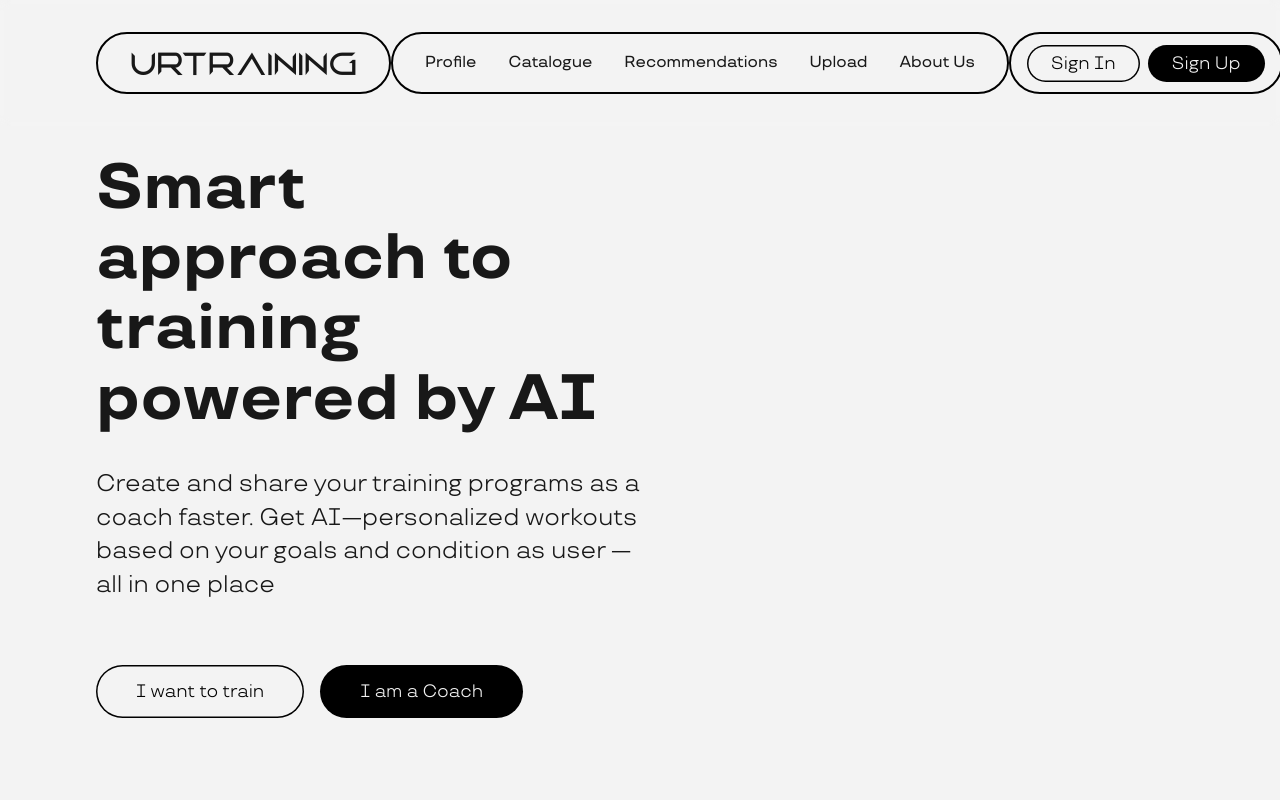
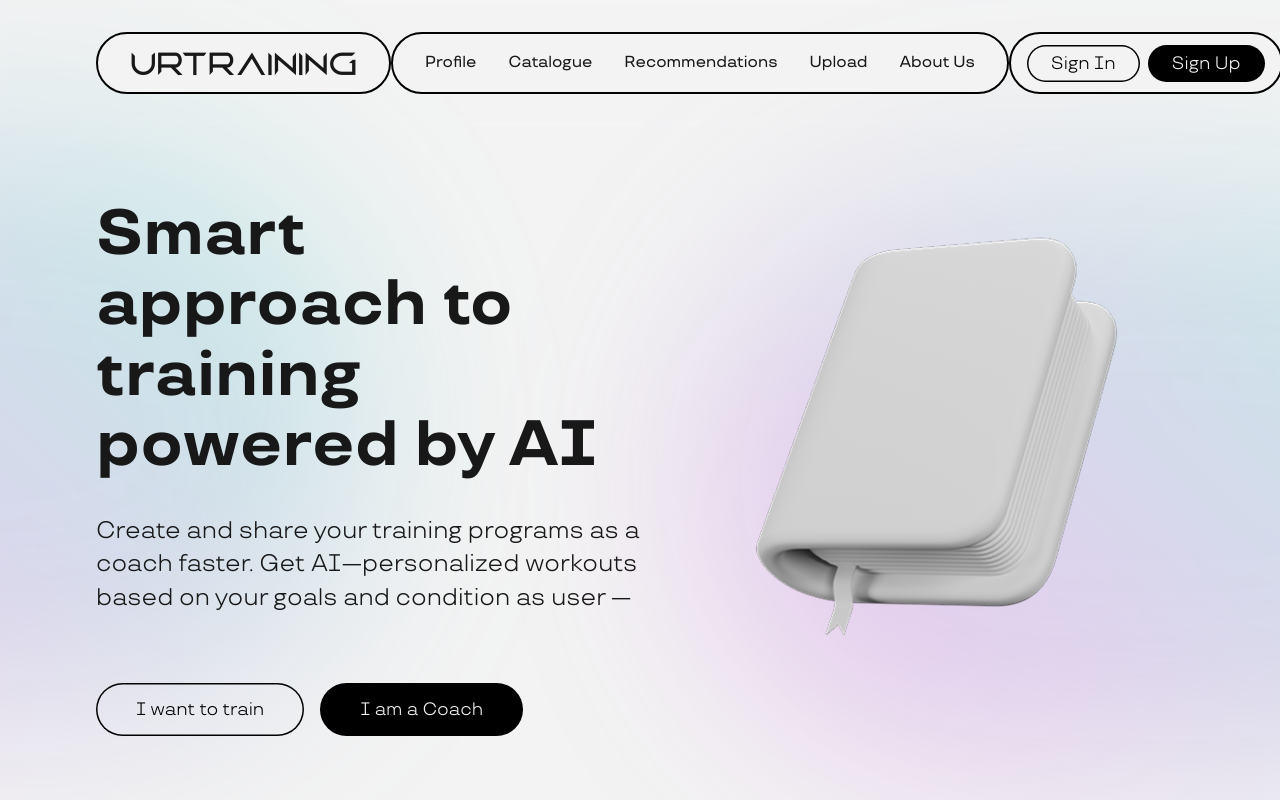
Before and after one commit to IU-Capstone-Project-2025/UrTraining, a React (Vite) app in the folder frontend/: page / in a window 1280 px wide. Built offline with nearby package versions, Linux system fonts and the light colour scheme.

Commit message:
Style improvements, recommendations page template

```diff
--- a/frontend/src/components/App.tsx
+++ b/frontend/src/components/App.tsx
@@ -16,6 +16,7 @@ import ExampleCoursePage from '../pages/ExampleCoursePage';
 import CoursePage from '../pages/CoursePage';
 import { useEffect, useState } from 'react';
 import { AuthContext, type AuthCredentialsTokens } from './context/AuthContext';
+import RecommendationsPage from '../pages/RecommendationsPage';
 
 const queryClient = new QueryClient()
 
@@ -62,7 +63,8 @@ const App = () => {
               <Route path="trainee-begin" element={<TraineeBeginPage />} />
               <Route path="trainer-begin" element={<TrainerBeginPage />} />
               <Route path="survey" element={<SurveyPage />} />
-              <Route path="course/catalogue" element={<CoursesCataloguePage />} />
+              <Route path="catalogue" element={<CoursesCataloguePage />} />
+              <Route path="recommendations" element={<RecommendationsPage />} />
               <Route path="course/example-course" element={<ExampleCoursePage />} />
               <Route path="course/:courseId" element={<CoursePage />} />
             </Route>
--- a/frontend/src/components/Begin.tsx
+++ b/frontend/src/components/Begin.tsx
@@ -17,6 +17,9 @@ const Begin = ({ css_style, button_link, text }: BeginProps) => {
         <div className={"begin basic-page " + css_style}>
             <div className="begin__container">
                 <div className="begin__title">
+                    <div style={{ position: "relative" }}>
+                        <div className="assets__background__gradient" style={{ top: "0", right: "0" }}></div>
+                    </div>
                     <h1>
                         {text.title}
                     </h1>
--- a/frontend/src/components/Navbar.tsx
+++ b/frontend/src/components/Navbar.tsx
@@ -22,10 +22,10 @@ const Navbar = (data: UserProp) => {
           <Link to="/">
             Profile
           </Link>
-          <Link to="/">
+          <Link to="/catalogue">
             Catalogue
           </Link>
-          <Link to="/">
+          <Link to="/recommendations">
             Recommendations
           </Link>
           <Link to="/">
--- /dev/null
+++ b/frontend/src/components/Recommendations.tsx
@@ -0,0 +1,30 @@
+import React from 'react'
+import CourseCard from './CourseCard'
+import { data, Link } from 'react-router-dom'
+import { transformRawCourseData } from '../utils/transformRawCouseData'
+
+const Recommendations = (data: any) => {
+    return (
+        <div className="catalogue basic-page">
+            <div className='catalogue__container'>
+                <h1 className="catalogue__title">
+                    <span style={{ display: 'block' }}>Recommended courses</span>
+                    <span style={{ display: 'block' }}>Specifically for you</span>
+                </h1>
+
+                <div className="catalogue__grid">
+
+                    {data.courses.map((course: any) => (
+                        <Link
+                            to={`/course/${course.id}`} key={course.id}
+                        >
+                            <CourseCard {...transformRawCourseData(course)} />
+                        </Link>
+                    ))}
+                </div>
+            </div>
+        </div>
+    )
+}
+
+export default Recommendations
--- a/frontend/src/components/Sign.tsx
+++ b/frontend/src/components/Sign.tsx
@@ -65,8 +65,8 @@ const Sign = (props: SignProps) => {
                             onClick={handleSubmit}
                         >Let's start!</button>
                     </form>
-                    <div className='signup__form-area__divider'></div>
-                    <div className='signup__form-area__social'>
+                    <div className='signup__form-area__divider' style={{display: "none"}}></div>
+                    <div className='signup__form-area__social' style={{display: "none"}}>
                         {props.social_links.map((social: SocialLink, value: number) => {
                             return (<button key={value} className='btn-basic-white'>
                                 {social.placeholder}
--- a/frontend/src/components/Welcome.tsx
+++ b/frontend/src/components/Welcome.tsx
@@ -1,11 +1,16 @@
 // import React from 'react'
 import { Link } from "react-router-dom";
+import notebook from '../assets/3dicons-notebook-dynamic-clay 1.png'
 import '../css/Welcome.css'
 
 const Welcome = () => {
     return (
         <div className="welcome basic-page">
             <div className='welcome__info'>
+                <div style={{ position: "relative" }}>
+                    <div className="assets__background__gradient" style={{ top: "0", right: "0" }}></div>
+                </div>
+
                 <div className='welcome__info__text'>
                     <h1>
                         Smart approach to training powered by AI
@@ -18,7 +23,7 @@ const Welcome = () => {
                 </div>
                 <div className='welcome__info__buttons'>
                     <Link to={"/trainee-begin"}>
-                        <button className='btn-basic-white'>
+                        <button className='btn-basic-blur'>
                             I want to train
                         </button>
                     </Link>
@@ -29,6 +34,16 @@ const Welcome = () => {
                     </Link>
                 </div>
             </div>
+
+            <div className="welcome__image__container">
+                <div style={{ position: "relative" }}>
+                    <div className="assets__background__gradient" style={{ top: "0", left: "0" }}></div>
+                </div>
+                <img src={notebook} alt="" />
+            </div>
+
+
+
         </div>
     )
 }
--- a/frontend/src/css/App.css
+++ b/frontend/src/css/App.css
@@ -1,5 +1,6 @@
 .btn-basic-black,
-.btn-basic-white {
+.btn-basic-white,
+.btn-basic-blur {
   font-family: TT Travels Regular;
   font-size: 18px;
 
@@ -18,6 +19,22 @@
   color: #F3F3F3;
 }
 
+.btn-basic-white {
+  border: none;
+  box-shadow:inset 0px 0px 0px 1.5px #000;
+
+  background-color: #F3F3F3;
+  color: #000;
+}
+
+.btn-basic-blur {
+  border: none;
+  box-shadow:inset 0px 0px 0px 1.5px #000;
+
+  background-color: #00000000;
+  color: #000;
+}
+
 .radio-basic-black {
   display: flex;
   border: none;
@@ -28,14 +45,6 @@
 
   background-color: #000000;
   color: #F3F3F3;
-}
-
-.btn-basic-white {
-  border: none;
-  box-shadow:inset 0px 0px 0px 1.5px #000;
-
-  background-color: #F3F3F3;
-  color: #000;
 }
 
 .form-basic-white {
@@ -69,6 +78,27 @@
   width: 100px;
 }
 
+.assets__background__gradient {
+    position: absolute;
+    z-index: -2;
+
+    width: 56rem;
+    height: 36rem;
+    background: #e42ee8;
+    background: linear-gradient(
+        45deg,
+        rgba(229, 46, 232, 0.25) 0%,
+        rgba(32, 228, 193, 0.25) 100%
+    );
+    border-radius: 999rem;
+    filter: blur(6rem);
+}
+
+.assets__background__image {
+    position: absolute;
+    z-index: -1;
+}
+
 a {
   color: inherit;
   text-decoration: none;
--- a/frontend/src/css/Welcome.css
+++ b/frontend/src/css/Welcome.css
@@ -1,6 +1,9 @@
 .welcome {
     display: flex;
     align-items: center;
+    overflow: hidden;
+
+    height: 100vh;
 }
 
 .welcome__info {
@@ -23,7 +26,6 @@
     flex-direction: column;
 
     gap: 2rem;
-
 }
 
 .welcome__info__text > h1 {
@@ -44,3 +46,9 @@
     display: flex;
     gap: 1rem;
 }
+
+.welcome__image__container {
+    width: 50%;
+    display: flex;
+    justify-content: flex-end;
+}
--- /dev/null
+++ b/frontend/src/pages/RecommendationsPage.tsx
@@ -0,0 +1,13 @@
+import React from 'react'
+import courses from '../components/data/selected_courses_with_ids_plus_plan.json';
+import Recommendations from '../components/Recommendations'
+
+const RecommendationsPage = () => {
+  return (
+    <>
+        <Recommendations courses={courses}/>
+    </>
+  )
+}
+
+export default RecommendationsPage
```
Also changed, not shown: frontend/src/assets/3dicons-notebook-dynamic-clay 1.png (added).
